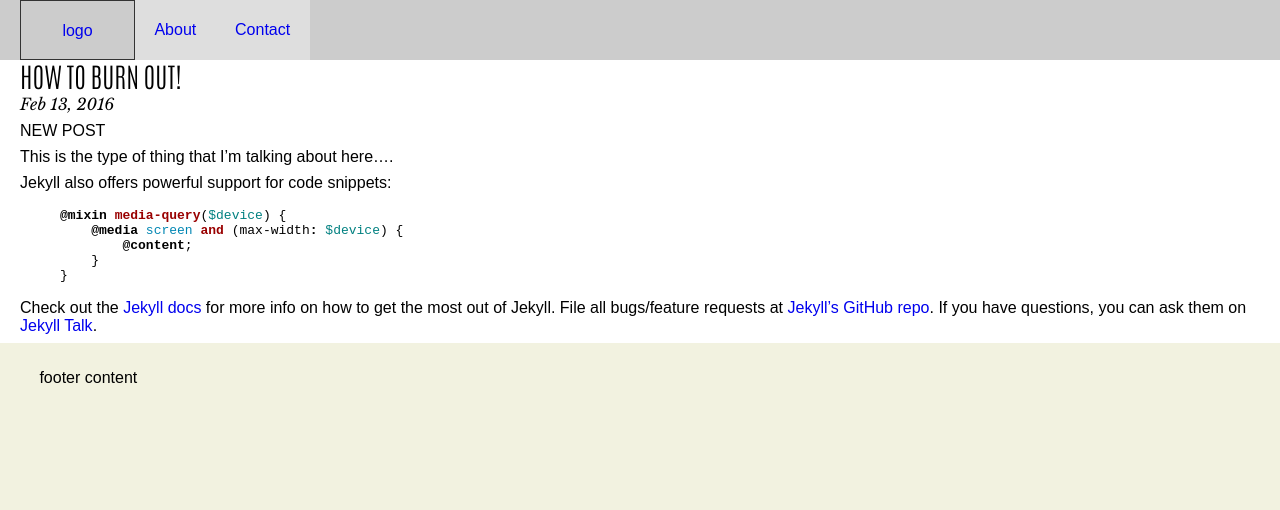
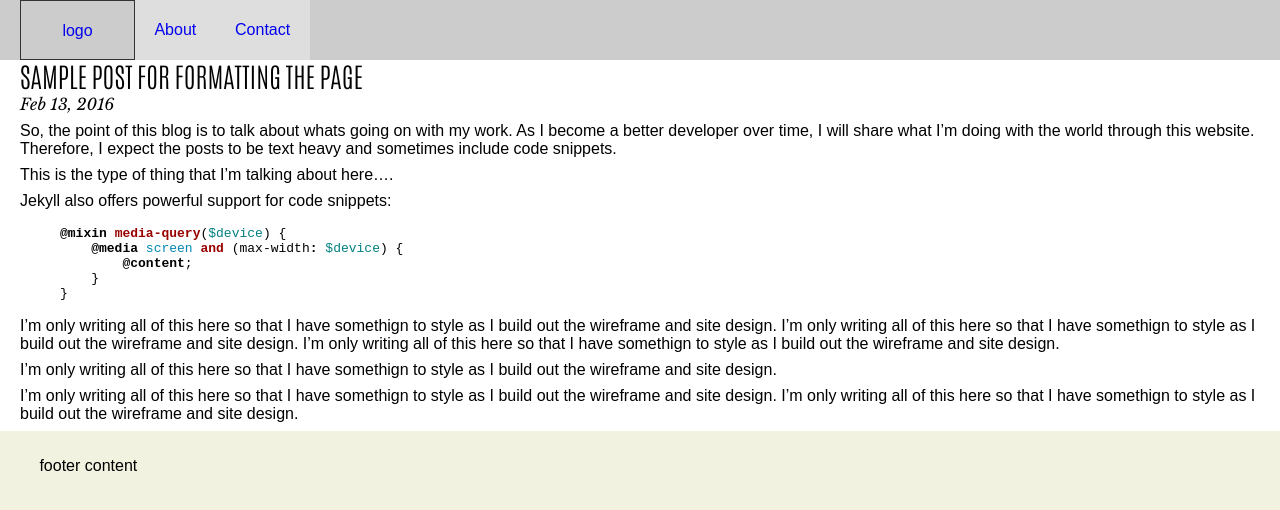
Before and after one commit to alexkademan/my-blog, a Jekyll site: the page built from _posts/2016-02-13-how-to-burn-out.markdown, in a window 1280 px wide. Shown: the top 510 px of the page. Built offline with Jekyll 4.4.1, drawn with Linux system fonts in a browser that asks for light colours.

Commit message:
adjusted sample blog post, for future formatting.

```diff
--- a/_posts/2016-02-13-how-to-burn-out.markdown
+++ b/_posts/2016-02-13-how-to-burn-out.markdown
@@ -1,10 +1,10 @@
 ---
 layout: post
-title:  "How to Burn Out!"
+title:  "Sample post for formatting the page"
 date:   2016-02-13 15:53:16 -0600
 categories: jekyll update
 ---
-NEW POST
+So, the point of this blog is to talk about whats going on with my work. As I become a better developer over time, I will share what I'm doing with the world through this website. Therefore, I expect the posts to be text heavy and sometimes include code snippets.
 
 This is the type of thing that I'm talking about here....
 
@@ -18,8 +18,8 @@ Jekyll also offers powerful support for code snippets:
 }
 {% endhighlight %}
 
-Check out the [Jekyll docs][jekyll-docs] for more info on how to get the most out of Jekyll. File all bugs/feature requests at [Jekyll’s GitHub repo][jekyll-gh]. If you have questions, you can ask them on [Jekyll Talk][jekyll-talk].
+I'm only writing all of this here so that I have somethign to style as I build out the wireframe and site design. I'm only writing all of this here so that I have somethign to style as I build out the wireframe and site design. I'm only writing all of this here so that I have somethign to style as I build out the wireframe and site design.
 
-[jekyll-docs]: http://jekyllrb.com/docs/home
-[jekyll-gh]:   https://github.com/jekyll/jekyll
-[jekyll-talk]: https://talk.jekyllrb.com/
+I'm only writing all of this here so that I have somethign to style as I build out the wireframe and site design.
+
+I'm only writing all of this here so that I have somethign to style as I build out the wireframe and site design. I'm only writing all of this here so that I have somethign to style as I build out the wireframe and site design.
```
